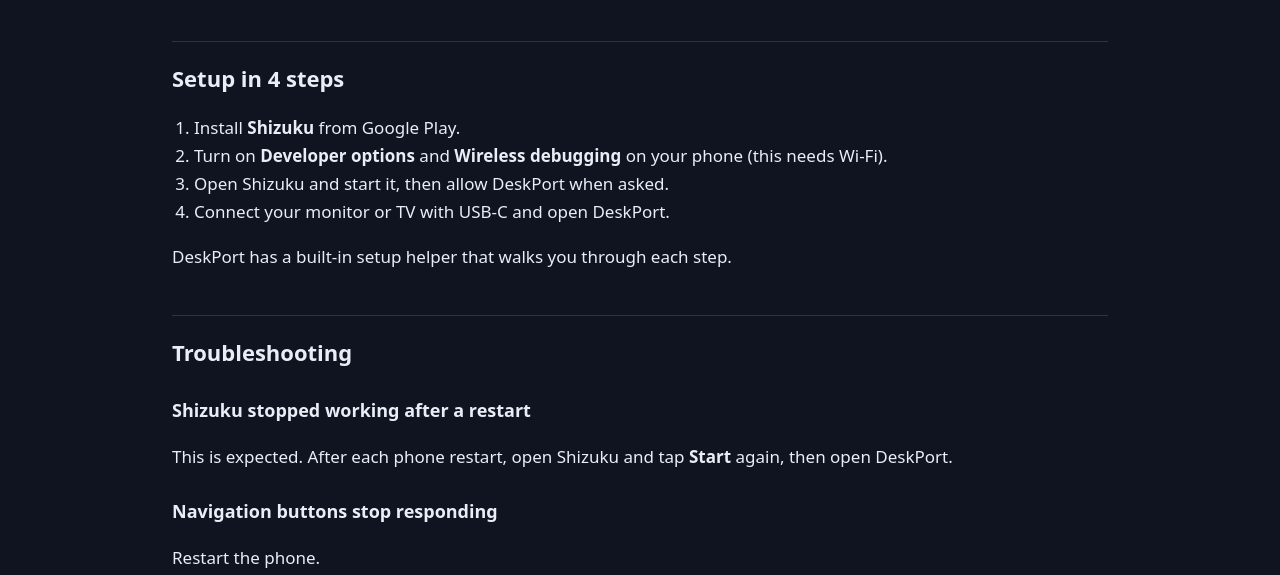
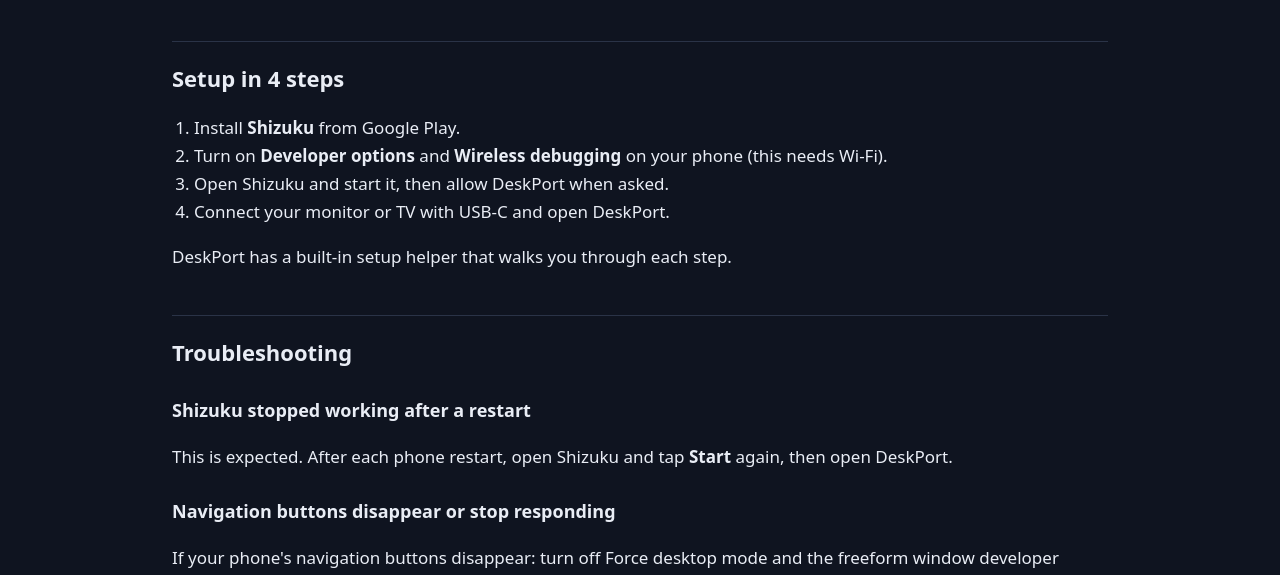
Before and after one commit to prasantht96/deskport-site, a plain HTML site: page support.html in a window 1280 px wide. Shown: the part 225-800 px from the top of the page. Drawn offline with Linux system fonts and the light colour scheme.

Commit message:
Real DeskPort desktop in hero, feature and social images; support page troubleshooting

```diff
--- a/support.html
+++ b/support.html
@@ -43,8 +43,8 @@
 <h2>Troubleshooting</h2>
 <h3>Shizuku stopped working after a restart</h3>
 <p>This is expected. After each phone restart, open Shizuku and tap <b>Start</b> again, then open DeskPort.</p>
-<h3>Navigation buttons stop responding</h3>
-<p>Restart the phone.</p>
+<h3>Navigation buttons disappear or stop responding</h3>
+<p>If your phone&#x27;s navigation buttons disappear: turn off Force desktop mode and the freeform window developer options, then restart the phone. If they only stop responding, restart the phone.</p>
 <h3>Nothing shows on the monitor</h3>
 <p>Check that the cable or adapter supports video, and that your monitor input is set to the right port. Run the compatibility check in DeskPort. Some phones do not have USB-C video output at all.</p>
 <h3>My phone has no USB-C video output</h3>
@@ -69,7 +69,7 @@
 <details><summary>Can I use a mouse and keyboard?</summary><p>Yes. USB and Bluetooth mice and keyboards are supported. Without them, your phone works as a touchpad and keyboard.</p></details>
 <details><summary>Does it get hot or drain the battery?</summary><p>Driving an external display uses more power and can warm the phone. Charging while connected is recommended, and keeping the phone out of direct sun and cases that trap heat helps.</p></details>
 <details><summary>Why does video not play in some apps?</summary><p>Some apps, such as certain streaming apps, use DRM protection and may not play video inside windows. This is a limit set by those apps, not by DeskPort.</p></details>
-<details><summary>My phone&#x27;s navigation buttons stop responding. What do I do?</summary><p>Restart the phone.</p></details>
+<details><summary>My phone&#x27;s navigation buttons stop responding. What do I do?</summary><p>If your phone&#x27;s navigation buttons disappear: turn off Force desktop mode and the freeform window developer options, then restart the phone. If they only stop responding, restart the phone.</p></details>
 <details><summary>What is free and what is Pro?</summary><p>Free includes the desktop, touchpad, taskbar, start menu and 2 windows. Pro is a one-time purchase (no subscription) and adds unlimited windows, snap layouts and per-app window memory, all themes and customization, multiple virtual desktops, the shortcut editor, wireless displays where supported and the notification centre on the monitor.</p></details>
 <details><summary>How do I get a refund, and what data do you collect?</summary><p>Refunds and purchase problems start with Google Play: open your Google Play purchase history, pick DeskPort and request a refund. See our <a href="refunds.html">refund policy</a> for details. DeskPort has no account and no ads, and collects no personal data. Contact: <a href="mailto:tprasanth696@gmail.com">tprasanth696@gmail.com</a>.</p></details>
 
```
Also changed, not shown: assets/feature-1024x500.jpg, assets/hero.jpg, assets/og-1200x675.jpg.
